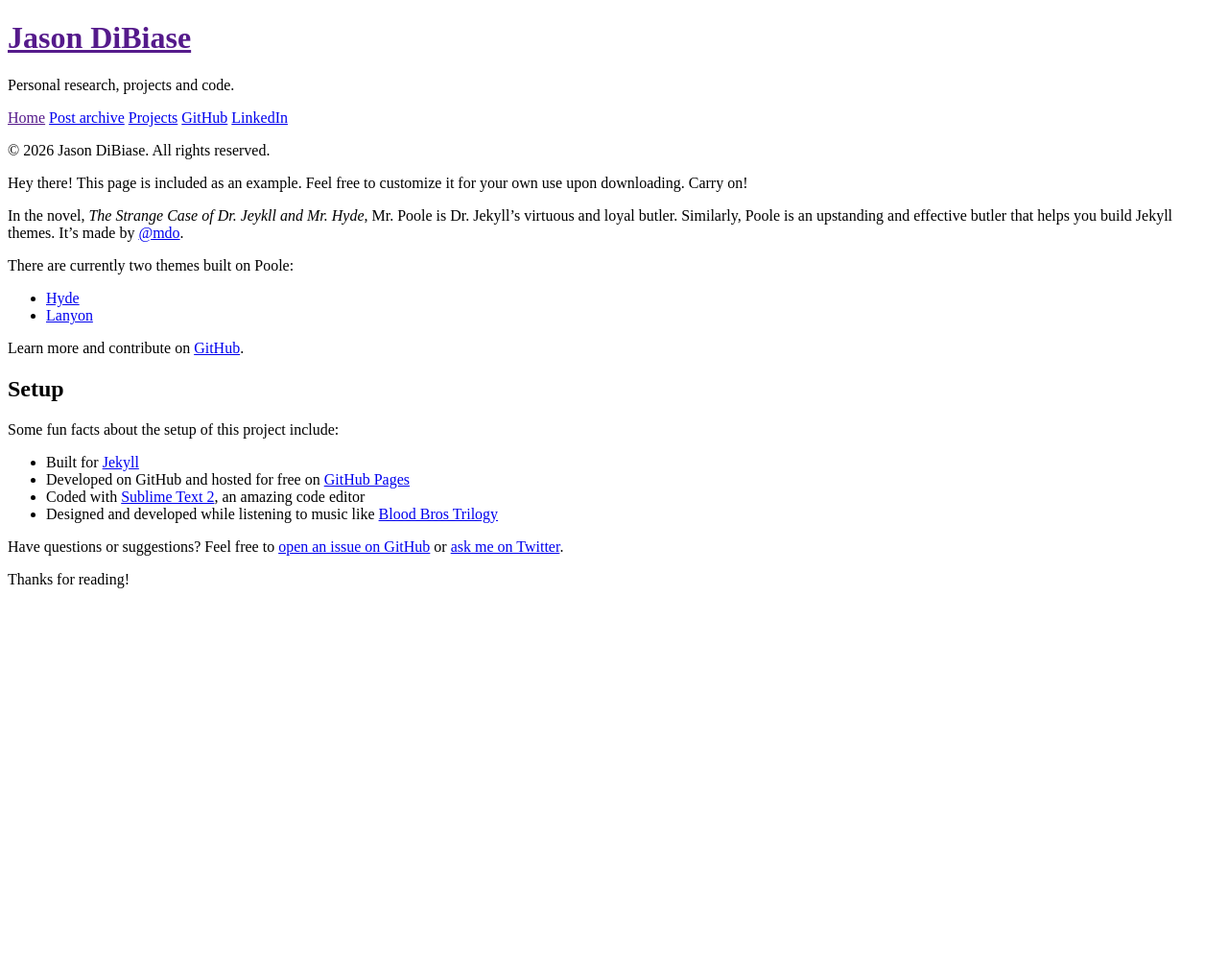
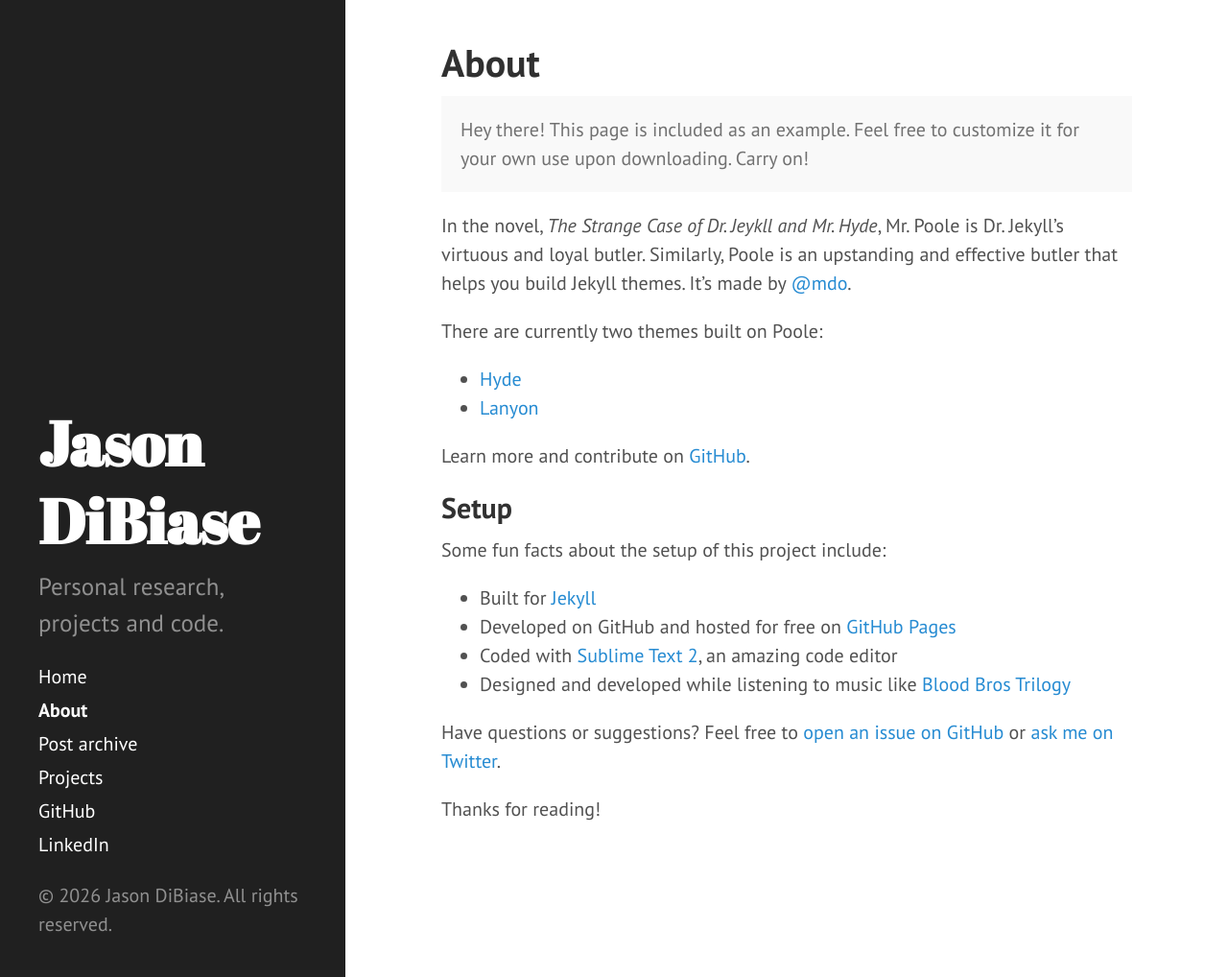
Before and after one commit to dibiasej/dibiasej.github.io, a Jekyll site: the page built from about.md, in a window 1280 px wide and 1018 px high. Shown: the whole window at 96% size. Built offline with Jekyll 4.4.1, drawn with Linux system fonts in a browser that asks for light colours; Markdown is read by kramdown in place of the engine named in the settings.

Commit message:
still fixing side bar

```diff
--- a/_includes/head.html
+++ b/_includes/head.html
@@ -15,9 +15,9 @@
   </title>
 
   <!-- CSS -->
-  <link rel="stylesheet" href="{{ site.baseurl }}public/css/poole.css">
-  <link rel="stylesheet" href="{{ site.baseurl }}public/css/syntax.css">
-  <link rel="stylesheet" href="{{ site.baseurl }}public/css/hyde.css">
+  <link rel="stylesheet" href="{{ site.baseurl }}/public/css/poole.css">
+  <link rel="stylesheet" href="{{ site.baseurl }}/public/css/syntax.css">
+  <link rel="stylesheet" href="{{ site.baseurl }}/public/css/hyde.css">
   <link rel="stylesheet" href="http://fonts.googleapis.com/css?family=PT+Sans:400,400italic,700|Abril+Fatface">
 
   <!-- Icons -->
```
Also changed, not shown: about.md (+1 -1 lines).
